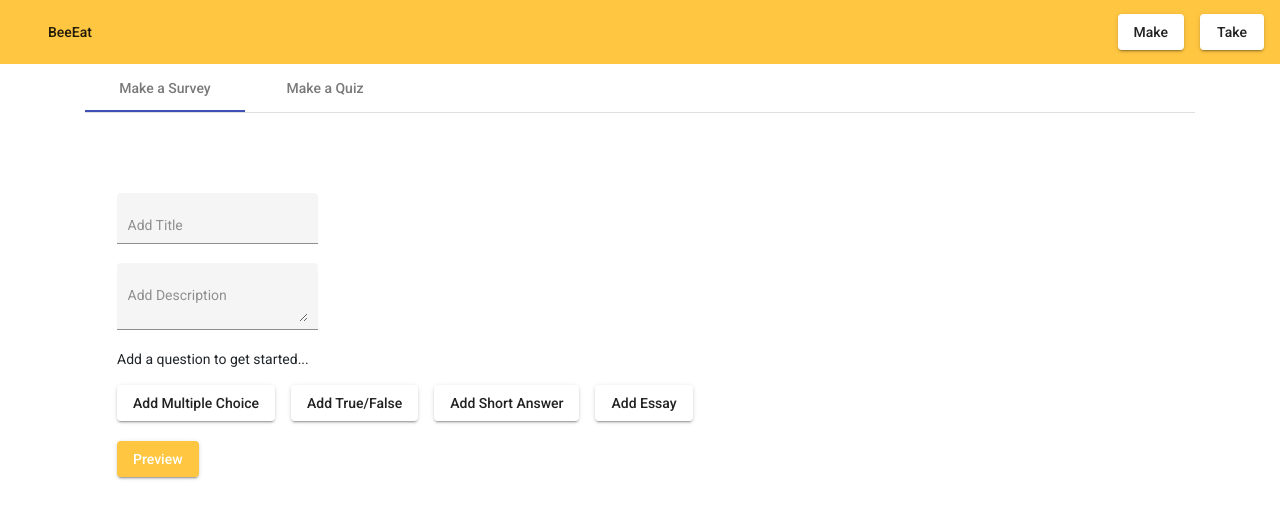
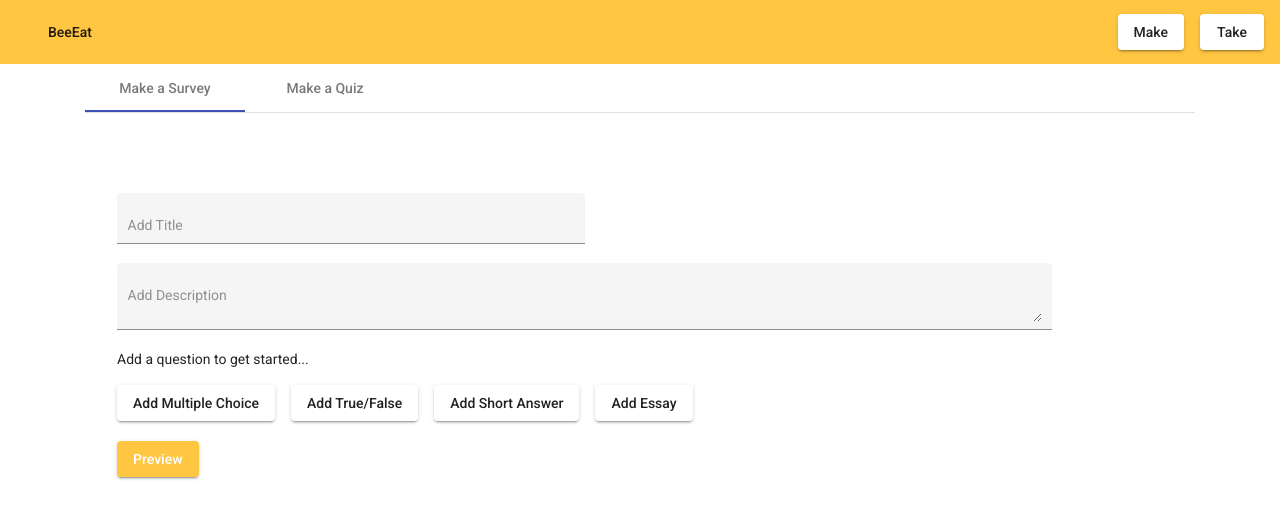
Before and after one commit to Angelina-Zaccaria/BeeEat, an Angular app: page /make in a window 1280 px wide. Shown: the top 518 px of the page. Built offline with nearby package versions, Linux system fonts and the light colour scheme.

Commit message:
make survey scss preview changes

```diff
--- a/src/app/make-survey/make-survey.component.scss
+++ b/src/app/make-survey/make-survey.component.scss
@@ -7,6 +7,15 @@ button {
     margin-bottom: 1rem;
   }
 
+  .fill-in {
+    width: 100%;
+  }
+
+  .input {
+    width: 50%;
+  }
+
+
   #preview {
     background-color: #ffc642;
     color: white;
```
